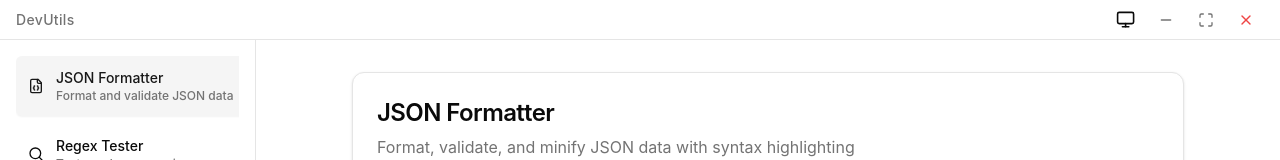
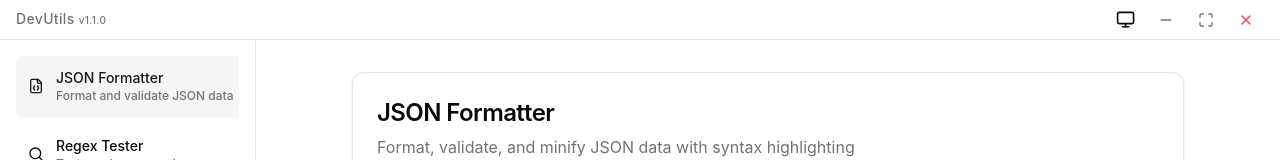
Before and after one commit to ahammadabdullah/dev-utils, a React (Vite) app: page / in a window 1280 px wide. Shown: the top 160 px of the page. Built offline with nearby package versions, Linux system fonts and the light colour scheme.

Commit message:
chore: version added in title bar

```diff
--- a/package.json
+++ b/package.json
@@ -1,7 +1,7 @@
 {
   "name": "dev-utils",
   "private": true,
-  "version": "1.0.1",
+  "version": "1.1.0",
   "description": "A collection of developer utility tools",
   "keywords": [
     "developer-tools",
--- a/src/components/windows/window-bar.tsx
+++ b/src/components/windows/window-bar.tsx
@@ -23,7 +23,7 @@
       style={{ WebkitAppRegion: "drag" } as any}
     >
       <div className="text-sm font-medium tracking-wide text-muted-foreground">
-        DevUtils
+        DevUtils <span className="text-[10px]">v1.1.0</span>
       </div>
 
       <div
```
